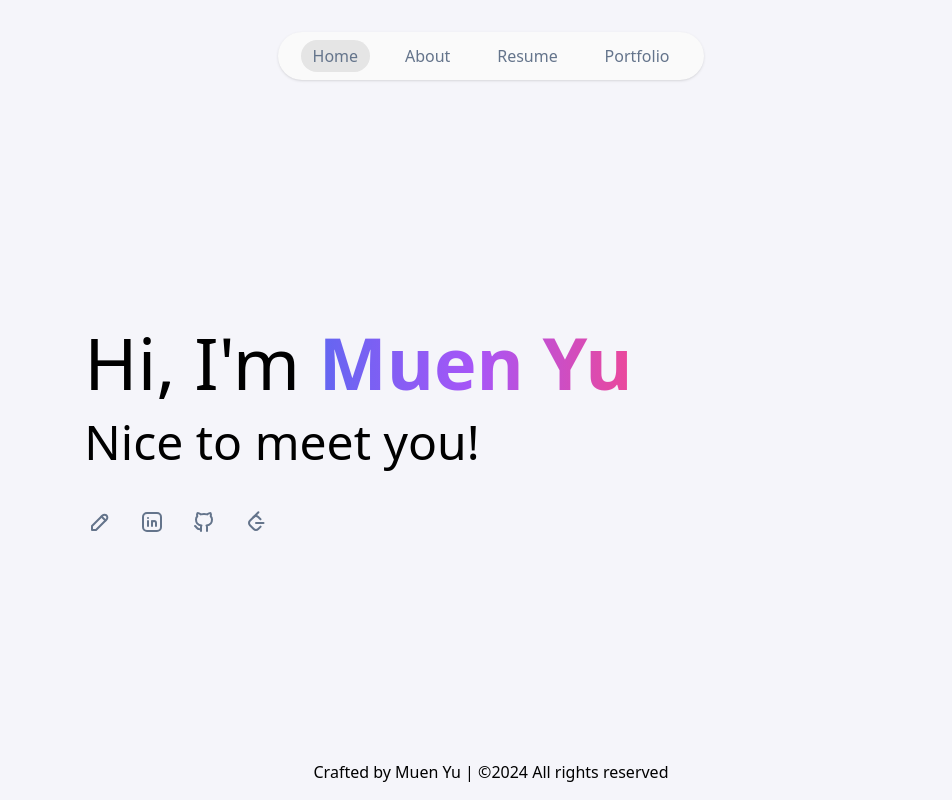
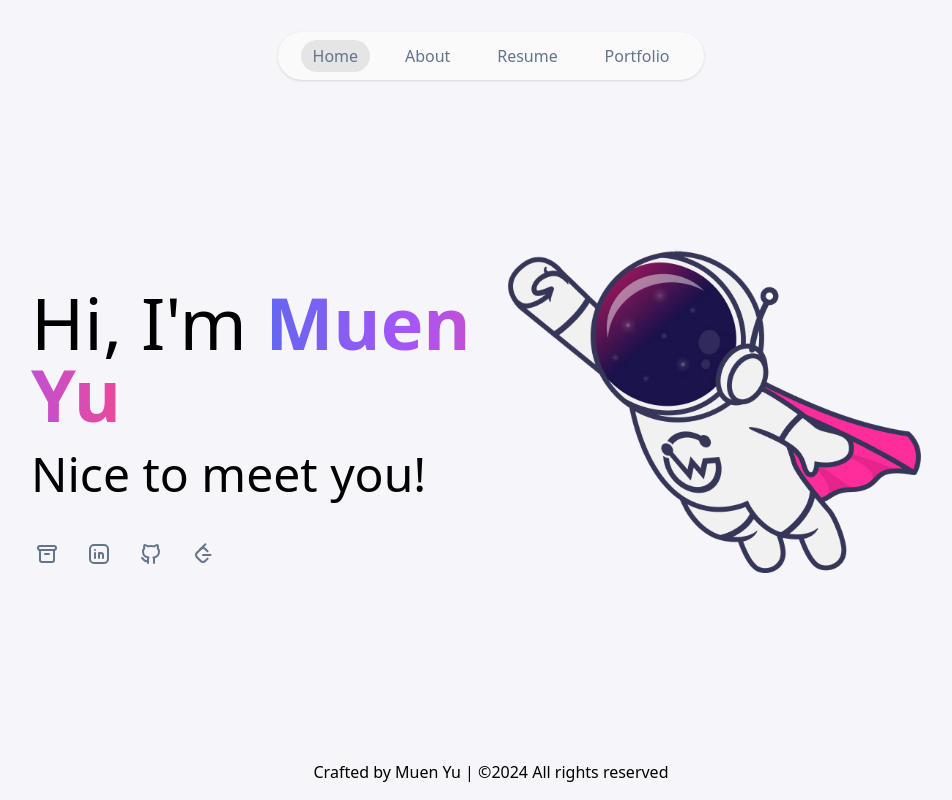
Before and after one commit to BakArchive/portfolio, a React (Vite) app: page / in a window 1280 px wide. Shown: the whole page, without its empty margins (149-1101 px from the left). Built offline with nearby package versions, Linux system fonts and the light colour scheme.

Commit message:
add hero image to home

```diff
--- a/src/layout/App.jsx
+++ b/src/layout/App.jsx
@@ -5,10 +5,10 @@ import { Outlet } from "react-router-dom";
 function App() {
   return (
     <>
-      <header className="pt-8 w-full flex justify-center">
+      <header className="py-8 w-full flex justify-center">
         <Nav />
       </header>
-      <main className="pt-10 px-5 w-full md:w-4/5 lg:w-2/3 m-auto flex-1 flex flex-col">
+      <main className="px-5 w-full md:w-4/5 lg:w-3/4 m-auto flex flex-col">
         <Outlet />
       </main>
       <footer className="py-4">
--- a/src/layout/Home.jsx
+++ b/src/layout/Home.jsx
@@ -1,10 +1,15 @@
 import ColorFont from "@/components/ColorFont";
-import { IconPencil, IconBrandLinkedin, IconBrandGithub, IconBrandLeetcode } from "@tabler/icons-react";
+import {
+  IconArchive,
+  IconBrandLinkedin,
+  IconBrandGithub,
+  IconBrandLeetcode,
+} from "@tabler/icons-react";
 
 function Home() {
   const links = [
     {
-      icon: <IconPencil />,
+      icon: <IconArchive />,
       link: "https://mashiro.best",
     },
     {
@@ -22,7 +27,8 @@ function Home() {
   ];
 
   return (
-    <div className="flex-1 flex flex-col justify-center gap-5">
+    <div className="flex flex-col md:flex-row gap-20 md:gap-0">
+      <div className="md:w-2/3 lg:w-1/2 flex flex-col justify-center gap-5">
         <h1 className="font-medium text-4xl md:text-6xl lg:text-7xl">
           Hi, I'm <ColorFont text="Muen Yu" />
         </h1>
@@ -36,8 +42,14 @@ function Home() {
               key={index}
               href={item.link}
               target="_blank"
-          >{item.icon}</a>
+            >
+              {item.icon}
+            </a>
           ))}
+        </div>
+      </div>
+      <div className="m-auto md:w-1/3 lg:w-1/2 flex items-center justify-center">
+        <img className="w-2/3 md:w-full" src="/hero.png" />
       </div>
     </div>
   );
```
Also changed, not shown: public/hero.png (added). Lines whose indentation alone changed are shown as unchanged.
